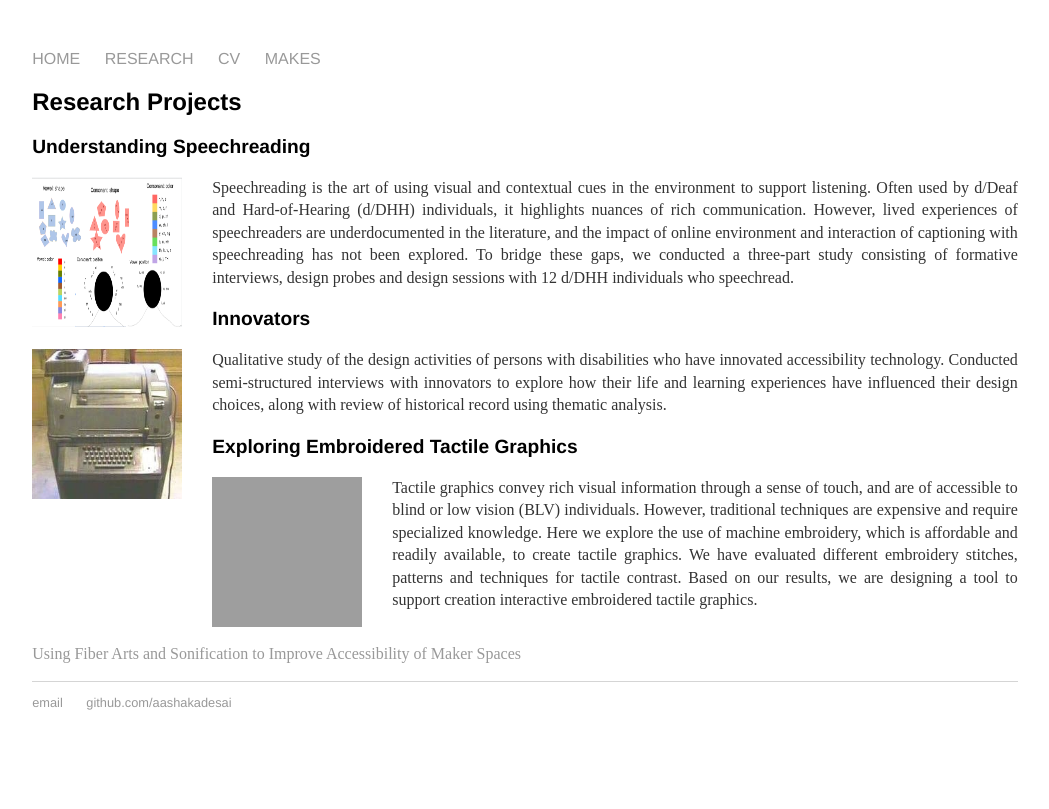
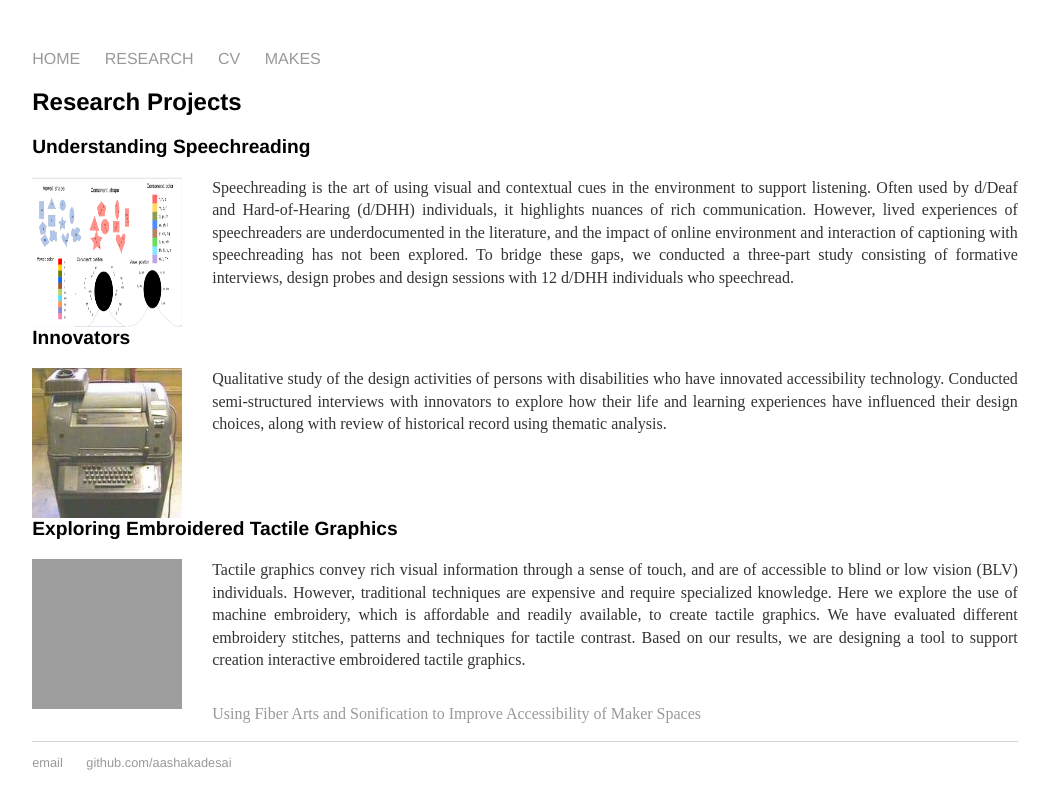
Before and after one commit to aashakadesai/aashakadesai.github.io, a Jekyll site: the page built from research/index.html, in a window 1280 px wide. Shown: the top 809 px of the page, without its empty margins (115-1164 px from the left). Built offline with Jekyll 4.4.1, drawn with Linux system fonts in a browser that asks for light colours; grey boxes are pictures that could not be loaded.

Commit message:
Update index.html

```diff
--- a/research/index.html
+++ b/research/index.html
@@ -6,13 +6,13 @@ title: Aashaka Desai, Research
 
 	<h2>Research Projects</h2>
 
-  <h3 style="font-size:1.2em;">Understanding Speechreading</h3>
+  <h3 style="font-size:1.2em;clear:both;">Understanding Speechreading</h3>
 	<p style="font-size:1.0em;"><img src="/representations.png" alt="shapes and colors and positions mapped to phonemes" style="float:left;height:100px;height:150px;width:150px;padding-right:30px;"> Speechreading is the art of using visual and contextual cues in the environment to support listening. Often used by d/Deaf and Hard-of-Hearing (d/DHH) individuals, it highlights nuances of rich communication. However, lived experiences of speechreaders are underdocumented in the literature, and the impact of online environment and interaction of captioning with speechreading has not been explored. To bridge these gaps, we conducted a three-part study consisting of formative interviews, design probes and design sessions with 12 d/DHH individuals who speechread.</p>
 
-  <h3 style="font-size:1.2em;">Innovators</h3>
+  <h3 style="font-size:1.2em;clear:both;">Innovators</h3>
 	<p style="font-size:1.0em;"><img src="/tty.jpeg" alt="image of an old TTY, tall grey machine with keyboard on front side, and several buttons on top" style="float:left;height:100px;height:150px;width:150px;padding-right:30px;">Qualitative study of the design activities of persons with disabilities who have innovated accessibility technology. Conducted semi-structured interviews with innovators to explore how their life and learning experiences have influenced their design choices, along with review of historical record using thematic analysis.</p>
 
-  <h3 style="font-size:1.2em;">Exploring Embroidered Tactile Graphics</h3>
+  <h3 style="font-size:1.2em;clear:both;">Exploring Embroidered Tactile Graphics</h3>
   <p style="font-size:1.0em;"><img src="/textures.JPG" alt="12 embroidered circles in a grid with different patterns " style="float:left;height:100px;height:150px;width:150px;padding-right:30px;">Tactile graphics convey rich visual information through a sense of touch, and are of accessible to blind or low vision (BLV) individuals. However, traditional techniques are expensive and require specialized knowledge. Here we explore the use of machine embroidery, which is affordable and readily available, to create tactile graphics. We have evaluated different embroidery stitches, patterns and techniques for tactile contrast. Based on our results, we are designing a tool to support creation interactive embroidered tactile graphics.</p>
 <br>
   <a href="FiberArts_and_Sonification.pdf" style="font-size:1.0em;"> Using Fiber Arts and Sonification to Improve Accessibility of Maker Spaces</a>
```
